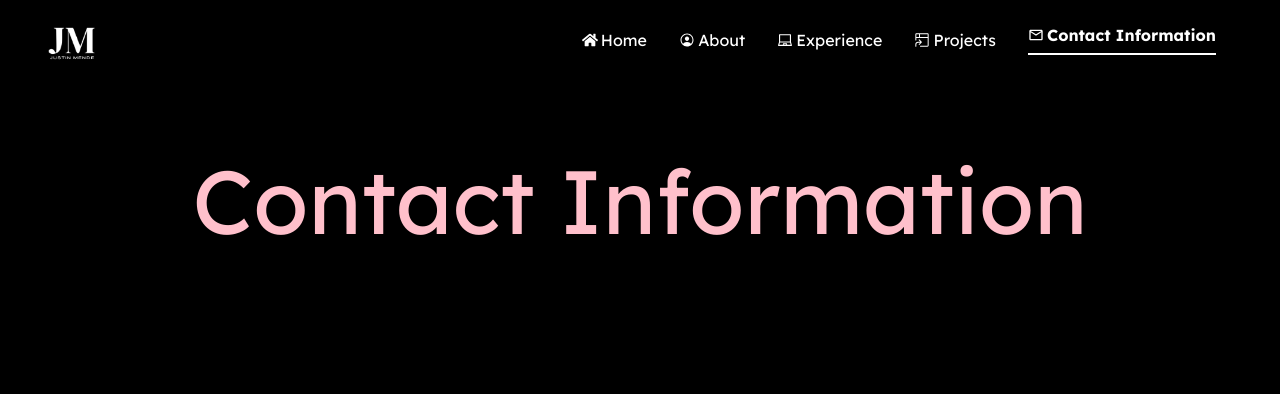
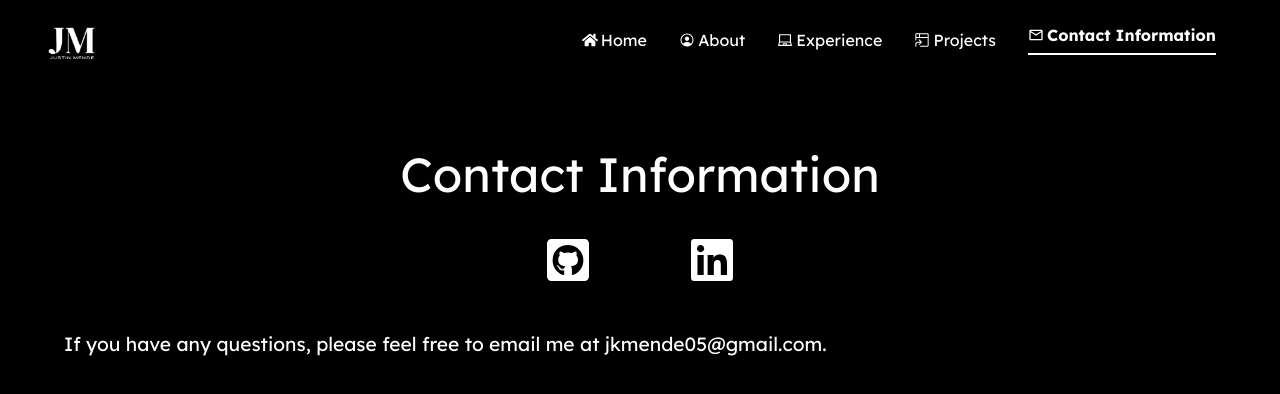
Before and after one commit to jkmende05/personal-portfolio-website, a React (Create React App) app: page /contact in a window 1280 px wide. Shown: the top 394 px of the page. Built offline with nearby package versions, Linux system fonts and the light colour scheme.

Commit message:
Finished contact information page

```diff
--- a/src/components/Contact/contact.css
+++ b/src/components/Contact/contact.css
@@ -7,16 +7,50 @@
     padding: 4rem;
     gap: 2rem;
     flex-wrap: wrap;
-    color: pink;
+    color: white;
 }
 
 .contactContent {
     flex: 1;
-    text-align: left;
     font-family: "Lexend Deca", "sans-serif";
+    display: flex;
+    flex-direction: column;
+    width: 100%;
+    max-width: 1200px;
+    margin-bottom: 2rem;
 }
 
 .contactTitle {
     font-family: "Lexend Deca", "sans-serif";
-    font-size: 7vw;
+    font-size: 3rem;
+    text-align: center;
 }
+
+.contactGithubIcon {
+    margin-left: 0.2rem;
+    font-size: 3rem;
+    vertical-align: middle;
+    margin-right: 3rem;
+    color: white;
+}
+
+.contactLinkedinIcon {
+    margin-right: 0.2rem;
+    font-size: 3rem;
+    vertical-align: middle;
+    margin-left: 3rem;
+    color: white;
+}
+
+.iconContent {
+    align-items: center;
+    justify-content: center;
+    flex: 1;
+    font-family: "Lexend Deca", "sans-serif";
+    display: flex;
+    flex-direction: row;
+    width: 100%;
+    max-width: 1200px;
+    margin-top: 2rem;
+    margin-bottom: 2rem;
+}
--- a/src/components/Contact/contact.js
+++ b/src/components/Contact/contact.js
@@ -1,11 +1,22 @@
 import React from 'react';
 import './contact.css';
+
+import { FaGithubSquare, FaLinkedin  } from "react-icons/fa";
 
 const Contact = () => {
     return (
         <section id="contact">
-            <div className="contactTitle">
+            <div className="contactContent">
                 <span className="contactTitle">Contact Information<br /></span>
+                <div className="iconContent">
+                    <a href="https://github.com/jkmende05" target="_blank" rel="noopener noreferrer">
+                        < FaGithubSquare className="contactGithubIcon" />
+                    </a>
+                    <a href="https://www.linkedin.com/in/justin-mende/" target="_blank" rel="noopener noreferrer">
+                        < FaLinkedin className="contactLinkedinIcon" />
+                    </a>
+                </div>
+                <p className="awards">If you have any questions, please feel free to email me at jkmende05@gmail.com.</p>
             </div>
         </section>
     )
```
